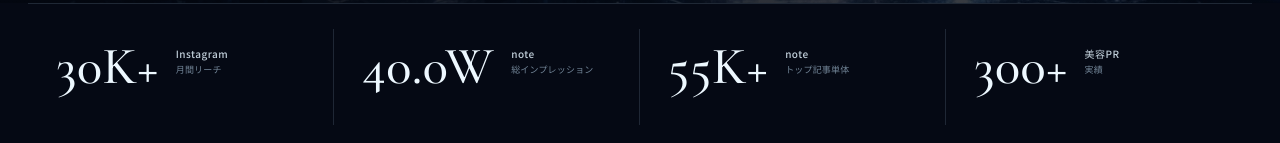
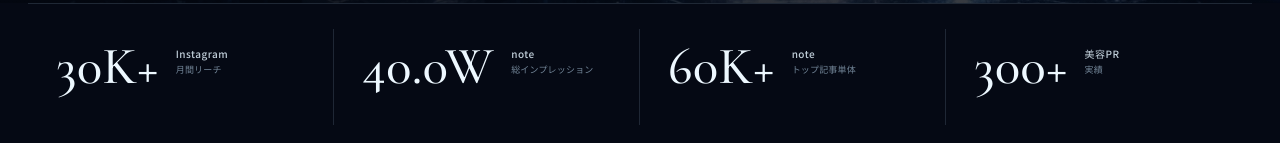
Before and after one commit to arisujingshang-sketch/Liliscend_GitHubPages, a plain HTML site: page index.html in a window 1280 px wide. Shown: the part 797-940 px from the top of the page. Drawn offline with nearby package versions, Linux system fonts and the light colour scheme.

Commit message:
Update index.html

```diff
--- a/index.html
+++ b/index.html
@@ -190,7 +190,7 @@
 
       <div class="stat reveal">
         <b
-          data-count="55"
+          data-count="60"
           data-suffix="K+"
         >
           0
```
